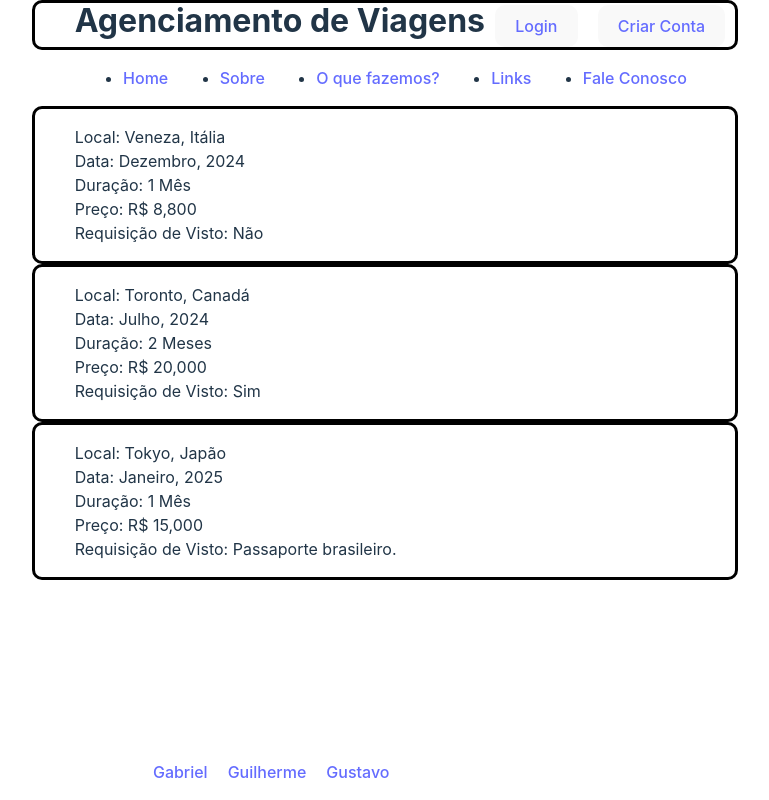
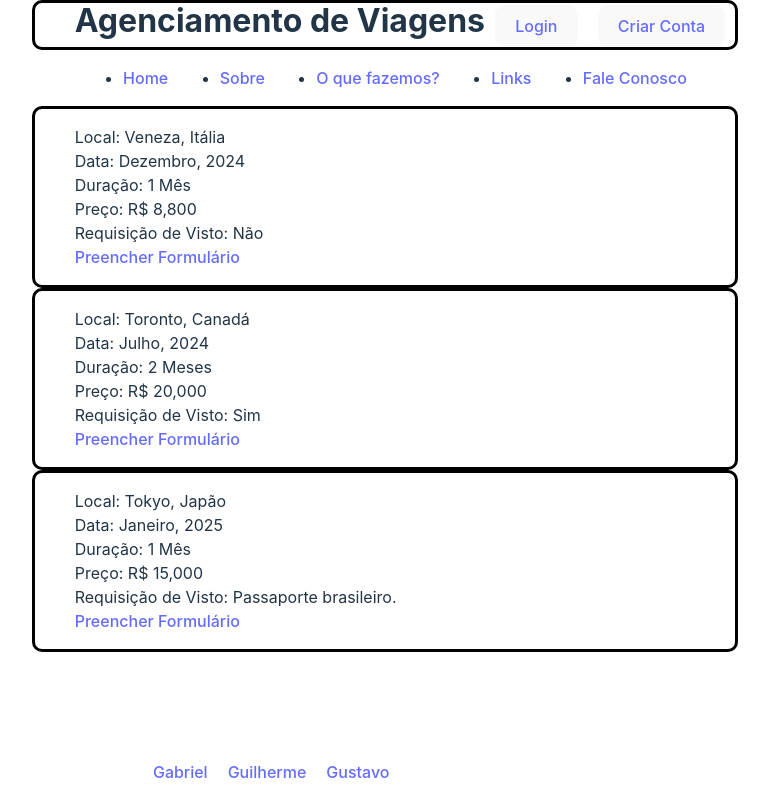
Before and after one commit to Gurjista/Trabalho-COM222, a React (Vite) app in the folder projeto-com222/: page / in a window 1280 px wide. Shown: the whole page, without its empty margins (255-1024 px from the left). Built offline with nearby package versions, Linux system fonts and the light colour scheme.

Commit message:
Update form link's
uptade inserting a link to forms

```diff
--- a/projeto-com222/src/App.jsx
+++ b/projeto-com222/src/App.jsx
@@ -46,6 +46,7 @@ function App() {
                 <li><label for=""> Duração: 1 Mês</label></li>
                 <li><label for=""> Preço: R$ 8,800</label></li>
                 <li><label for=""> Requisição de Visto: Não</label></li>
+                <a>Preencher Formulário</a>
             </ul>
           </section>
           <section class = "viagem">
@@ -55,6 +56,7 @@ function App() {
                 <li><label for=""> Duração: 2 Meses</label></li>
                 <li><label for=""> Preço: R$ 20,000</label></li>
                 <li><label for=""> Requisição de Visto: Sim</label></li>
+                <a>Preencher Formulário</a>
             </ul>
           </section>
           <section class = "viagem">
@@ -64,6 +66,7 @@ function App() {
                 <li><label for=""> Duração: 1 Mês</label></li>
                 <li><label for=""> Preço: R$ 15,000</label></li>
                 <li><label for=""> Requisição de Visto: Passaporte brasileiro.</label></li>
+                <a>Preencher Formulário</a>
             </ul>
           </section>
 
```
